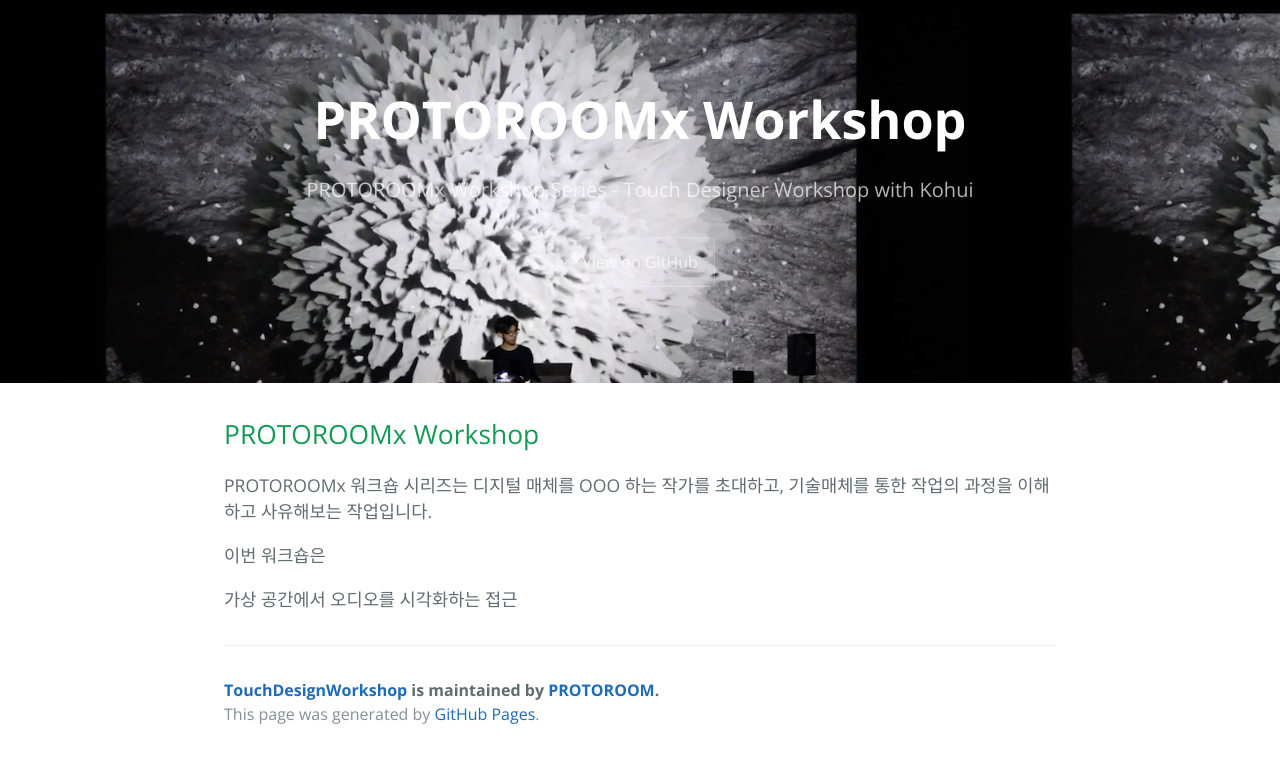
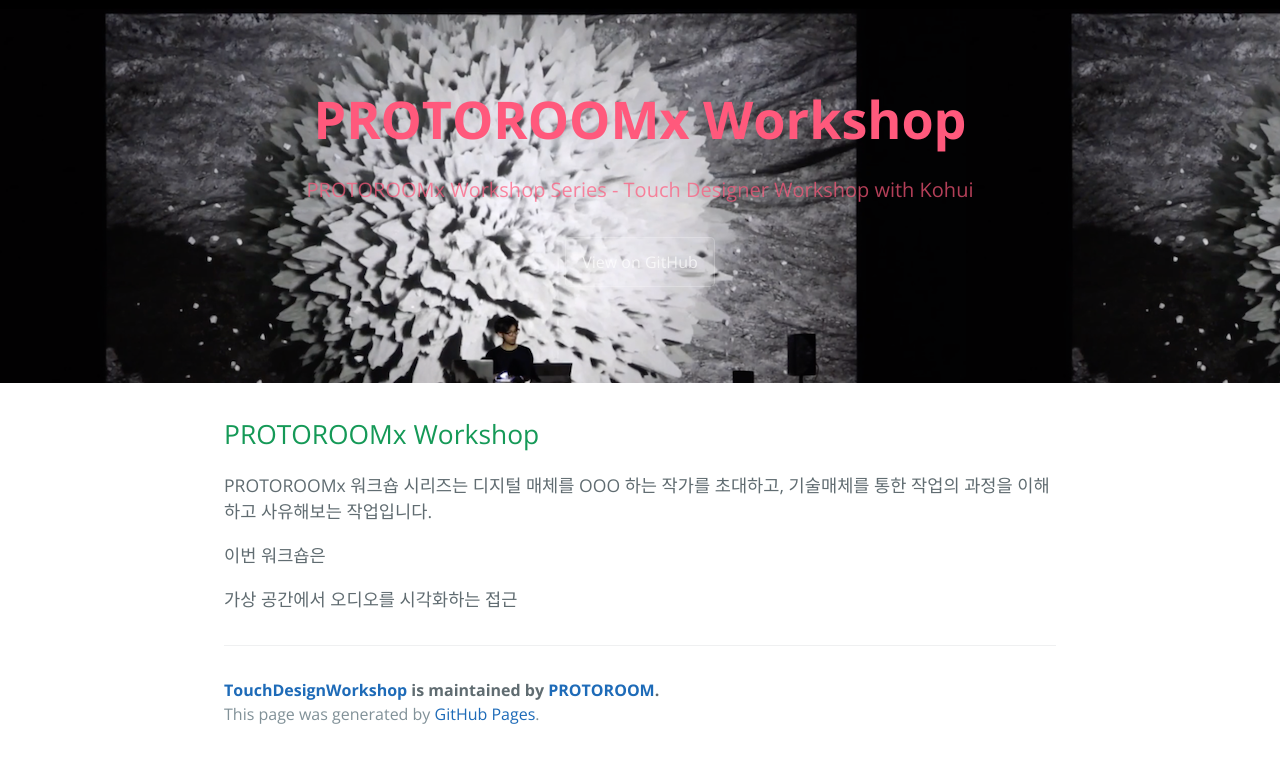
Before and after one commit to PROTOROOM/TouchDesignWorkshop, a Jekyll site: the page built from README.md, in a window 1280 px wide. Shown: the top 763 px of the page. Built offline with Jekyll 4.4.1, drawn with Linux system fonts in a browser that asks for light colours; our own code applies the rules of GitHub Pages for plain Markdown files.

Commit message:
Update variables.scss

```diff
--- a/_sass/variables.scss
+++ b/_sass/variables.scss
@@ -3,7 +3,7 @@ $large-breakpoint: 64em !default;
 $medium-breakpoint: 42em !default;
 
 // Headers
-$header-heading-color: #fff !default;
+$header-heading-color: #FF597C !default;
 $header-bg-color: #159957 !default;
 $header-bg-color-secondary: #155799 !default;
 
```
